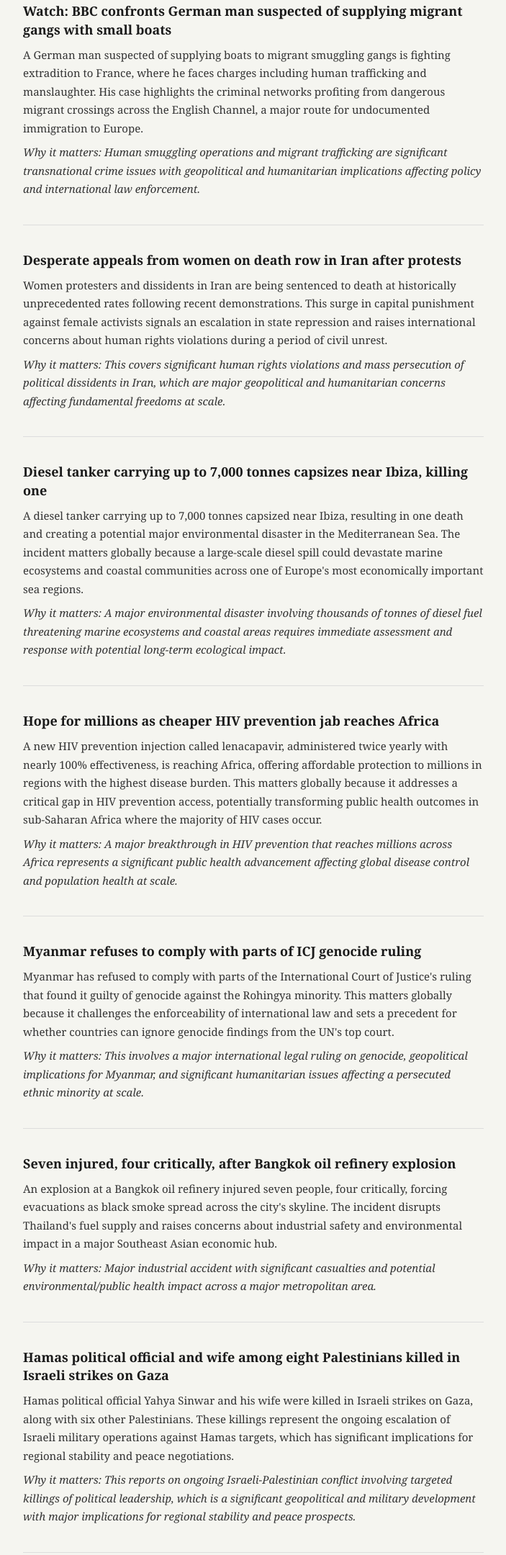
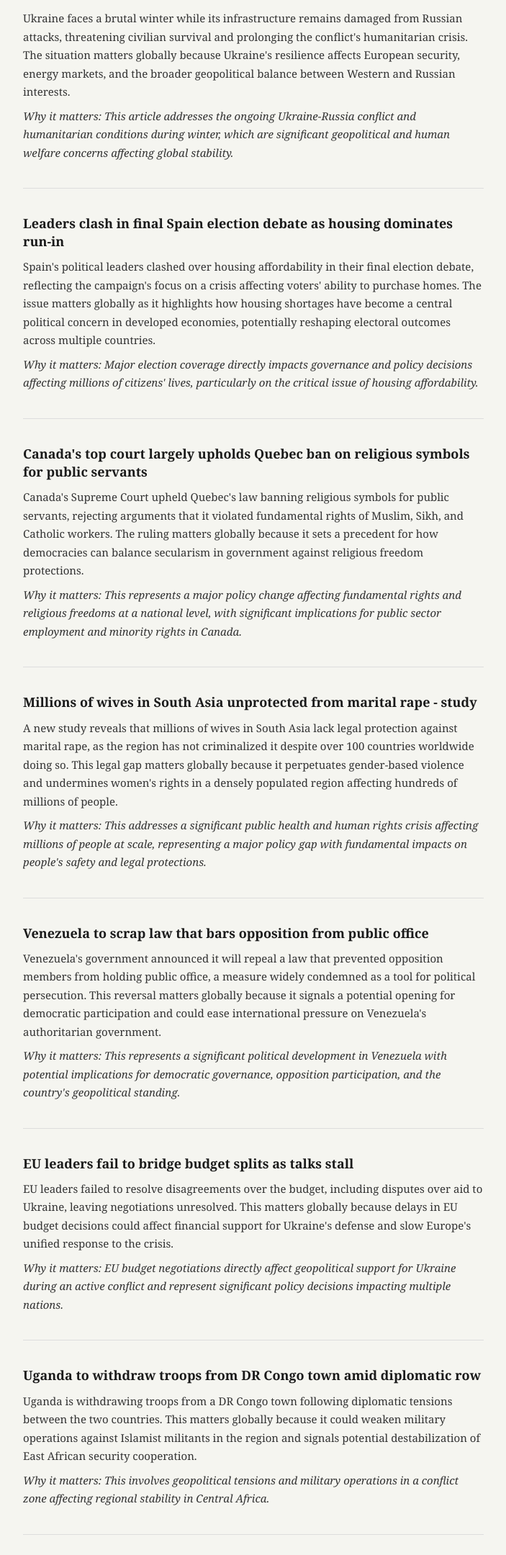
Before and after one commit to bm1815/essential-news, a plain HTML site: page index.html in a window 1280 px wide. Shown: the part 502-2662 px from the top of the page at 72% size, without its empty margins (288-991 px from the left). Drawn offline with Linux system fonts and the light colour scheme.

Commit message:
Update news 2026-11-27

```diff
--- a/index.html
+++ b/index.html
@@ -86,56 +86,56 @@
 
     <header>
         <h1>Essential News</h1>
-        <p>November 26, 2026 — 8 stories that matter</p>
+        <p>November 27, 2026 — 8 stories that matter</p>
     </header>
 
 
     <div class="story">
-        <h2><a href="https://www.bbc.co.uk/news/articles/cqlymky8kpzjo?at_medium=RSS&at_campaign=rss" target="_blank">German boat dealer suspected of supplying Channel smuggling gangs, BBC finds</a></h2>
-        <p>A German boat dealer is suspected of supplying vessels and engines to human trafficking gangs operating in the English Channel, with nearly a third of crossings in early 2026 allegedly linked to his firm. This matters globally because it reveals how organized smuggling networks exploit legal commercial supply chains to facilitate dangerous illegal migrations that endanger lives across international borders.</p>
-        <p class="reason">Why it matters: This reveals a significant supply chain enabling human trafficking and illegal migration across the Channel, which affects border security, public policy, and international law enforcement coordination between nations.</p>
+        <h2><a href="https://www.bbc.co.uk/news/articles/c820q9wgrpyyo?at_medium=RSS&at_campaign=rss" target="_blank">Zelensky criticises 'strange' Trump-Putin friendship in BBC interview</a></h2>
+        <p>Ukrainian President Zelensky criticized the relationship between Trump and Putin in a BBC interview, expressing concern that the US is not pressuring Russia sufficiently in peace negotiations. This matters globally because US diplomatic engagement is critical to resolving the Ukraine-Russia conflict and shaping the geopolitical balance between Western and Russian interests.</p>
+        <p class="reason">Why it matters: This covers geopolitical tensions and ongoing war negotiations involving major world powers that significantly impact Ukraine's future and global security.</p>
     </div>
 
     <div class="story">
-        <h2><a href="https://www.bbc.co.uk/news/videos/cvglrz5yr79go?at_medium=RSS&at_campaign=rss" target="_blank">Watch: BBC confronts German man suspected of supplying migrant gangs with small boats</a></h2>
-        <p>A German man suspected of supplying boats to migrant smuggling gangs is fighting extradition to France, where he faces charges including human trafficking and manslaughter. His case highlights the criminal networks profiting from dangerous migrant crossings across the English Channel, a major route for undocumented immigration to Europe.</p>
-        <p class="reason">Why it matters: Human smuggling operations and migrant trafficking are significant transnational crime issues with geopolitical and humanitarian implications affecting policy and international law enforcement.</p>
+        <h2><a href="https://www.bbc.co.uk/news/articles/c3pw4yrr8kz9o?at_medium=RSS&at_campaign=rss" target="_blank">John Simpson: Ukraine is bowed but still unbroken as freezing weather sets in</a></h2>
+        <p>Ukraine faces a brutal winter while its infrastructure remains damaged from Russian attacks, threatening civilian survival and prolonging the conflict's humanitarian crisis. The situation matters globally because Ukraine's resilience affects European security, energy markets, and the broader geopolitical balance between Western and Russian interests.</p>
+        <p class="reason">Why it matters: This article addresses the ongoing Ukraine-Russia conflict and humanitarian conditions during winter, which are significant geopolitical and human welfare concerns affecting global stability.</p>
     </div>
 
     <div class="story">
-        <h2><a href="https://www.bbc.co.uk/news/articles/cm8x0ve4yd7wo?at_medium=RSS&at_campaign=rss" target="_blank">Desperate appeals from women on death row in Iran after protests</a></h2>
-        <p>Women protesters and dissidents in Iran are being sentenced to death at historically unprecedented rates following recent demonstrations. This surge in capital punishment against female activists signals an escalation in state repression and raises international concerns about human rights violations during a period of civil unrest.</p>
-        <p class="reason">Why it matters: This covers significant human rights violations and mass persecution of political dissidents in Iran, which are major geopolitical and humanitarian concerns affecting fundamental freedoms at scale.</p>
+        <h2><a href="https://www.bbc.co.uk/news/articles/ckr5gr4g8gn5o?at_medium=RSS&at_campaign=rss" target="_blank">Leaders clash in final Spain election debate as housing dominates run-in</a></h2>
+        <p>Spain's political leaders clashed over housing affordability in their final election debate, reflecting the campaign's focus on a crisis affecting voters' ability to purchase homes. The issue matters globally as it highlights how housing shortages have become a central political concern in developed economies, potentially reshaping electoral outcomes across multiple countries.</p>
+        <p class="reason">Why it matters: Major election coverage directly impacts governance and policy decisions affecting millions of citizens' lives, particularly on the critical issue of housing affordability.</p>
     </div>
 
     <div class="story">
-        <h2><a href="https://www.bbc.co.uk/news/articles/c9gklryvj24do?at_medium=RSS&at_campaign=rss" target="_blank">Diesel tanker carrying up to 7,000 tonnes capsizes near Ibiza, killing one</a></h2>
-        <p>A diesel tanker carrying up to 7,000 tonnes capsized near Ibiza, resulting in one death and creating a potential major environmental disaster in the Mediterranean Sea. The incident matters globally because a large-scale diesel spill could devastate marine ecosystems and coastal communities across one of Europe's most economically important sea regions.</p>
-        <p class="reason">Why it matters: A major environmental disaster involving thousands of tonnes of diesel fuel threatening marine ecosystems and coastal areas requires immediate assessment and response with potential long-term ecological impact.</p>
+        <h2><a href="https://www.bbc.co.uk/news/articles/cq3dgpy9lem3o?at_medium=RSS&at_campaign=rss" target="_blank">Canada's top court largely upholds Quebec ban on religious symbols for public servants</a></h2>
+        <p>Canada's Supreme Court upheld Quebec's law banning religious symbols for public servants, rejecting arguments that it violated fundamental rights of Muslim, Sikh, and Catholic workers. The ruling matters globally because it sets a precedent for how democracies can balance secularism in government against religious freedom protections.</p>
+        <p class="reason">Why it matters: This represents a major policy change affecting fundamental rights and religious freedoms at a national level, with significant implications for public sector employment and minority rights in Canada.</p>
     </div>
 
     <div class="story">
-        <h2><a href="https://www.bbc.co.uk/news/articles/cmly7jve72r2o?at_medium=RSS&at_campaign=rss" target="_blank">Hope for millions as cheaper HIV prevention jab reaches Africa</a></h2>
-        <p>A new HIV prevention injection called lenacapavir, administered twice yearly with nearly 100% effectiveness, is reaching Africa, offering affordable protection to millions in regions with the highest disease burden. This matters globally because it addresses a critical gap in HIV prevention access, potentially transforming public health outcomes in sub-Saharan Africa where the majority of HIV cases occur.</p>
-        <p class="reason">Why it matters: A major breakthrough in HIV prevention that reaches millions across Africa represents a significant public health advancement affecting global disease control and population health at scale.</p>
+        <h2><a href="https://www.bbc.co.uk/news/articles/cw074p95ye5do?at_medium=RSS&at_campaign=rss" target="_blank">Millions of wives in South Asia unprotected from marital rape - study</a></h2>
+        <p>A new study reveals that millions of wives in South Asia lack legal protection against marital rape, as the region has not criminalized it despite over 100 countries worldwide doing so. This legal gap matters globally because it perpetuates gender-based violence and undermines women's rights in a densely populated region affecting hundreds of millions of people.</p>
+        <p class="reason">Why it matters: This addresses a significant public health and human rights crisis affecting millions of people at scale, representing a major policy gap with fundamental impacts on people's safety and legal protections.</p>
     </div>
 
     <div class="story">
-        <h2><a href="https://www.bbc.co.uk/news/articles/c61wr87wyg5wo?at_medium=RSS&at_campaign=rss" target="_blank">Myanmar refuses to comply with parts of ICJ genocide ruling</a></h2>
-        <p>Myanmar has refused to comply with parts of the International Court of Justice's ruling that found it guilty of genocide against the Rohingya minority. This matters globally because it challenges the enforceability of international law and sets a precedent for whether countries can ignore genocide findings from the UN's top court.</p>
-        <p class="reason">Why it matters: This involves a major international legal ruling on genocide, geopolitical implications for Myanmar, and significant humanitarian issues affecting a persecuted ethnic minority at scale.</p>
+        <h2><a href="https://www.bbc.co.uk/news/articles/c58j4pw9xjrlo?at_medium=RSS&at_campaign=rss" target="_blank">Venezuela to scrap law that bars opposition from public office</a></h2>
+        <p>Venezuela's government announced it will repeal a law that prevented opposition members from holding public office, a measure widely condemned as a tool for political persecution. This reversal matters globally because it signals a potential opening for democratic participation and could ease international pressure on Venezuela's authoritarian government.</p>
+        <p class="reason">Why it matters: This represents a significant political development in Venezuela with potential implications for democratic governance, opposition participation, and the country's geopolitical standing.</p>
     </div>
 
     <div class="story">
-        <h2><a href="https://www.bbc.co.uk/news/articles/crx209kwk4kzo?at_medium=RSS&at_campaign=rss" target="_blank">Seven injured, four critically, after Bangkok oil refinery explosion</a></h2>
-        <p>An explosion at a Bangkok oil refinery injured seven people, four critically, forcing evacuations as black smoke spread across the city's skyline. The incident disrupts Thailand's fuel supply and raises concerns about industrial safety and environmental impact in a major Southeast Asian economic hub.</p>
-        <p class="reason">Why it matters: Major industrial accident with significant casualties and potential environmental/public health impact across a major metropolitan area.</p>
+        <h2><a href="https://www.bbc.co.uk/news/articles/cw4gnm3m9deno?at_medium=RSS&at_campaign=rss" target="_blank">EU leaders fail to bridge budget splits as talks stall</a></h2>
+        <p>EU leaders failed to resolve disagreements over the budget, including disputes over aid to Ukraine, leaving negotiations unresolved. This matters globally because delays in EU budget decisions could affect financial support for Ukraine's defense and slow Europe's unified response to the crisis.</p>
+        <p class="reason">Why it matters: EU budget negotiations directly affect geopolitical support for Ukraine during an active conflict and represent significant policy decisions impacting multiple nations.</p>
     </div>
 
     <div class="story">
-        <h2><a href="https://www.bbc.co.uk/news/articles/cqvg2n4mzl1jo?at_medium=RSS&at_campaign=rss" target="_blank">Hamas political official and wife among eight Palestinians killed in Israeli strikes on Gaza</a></h2>
-        <p>Hamas political official Yahya Sinwar and his wife were killed in Israeli strikes on Gaza, along with six other Palestinians. These killings represent the ongoing escalation of Israeli military operations against Hamas targets, which has significant implications for regional stability and peace negotiations.</p>
-        <p class="reason">Why it matters: This reports on ongoing Israeli-Palestinian conflict involving targeted killings of political leadership, which is a significant geopolitical and military development with major implications for regional stability and peace prospects.</p>
+        <h2><a href="https://www.bbc.co.uk/news/articles/cq4gnj2ldkyzo?at_medium=RSS&at_campaign=rss" target="_blank">Uganda to withdraw troops from DR Congo town amid diplomatic row</a></h2>
+        <p>Uganda is withdrawing troops from a DR Congo town following diplomatic tensions between the two countries. This matters globally because it could weaken military operations against Islamist militants in the region and signals potential destabilization of East African security cooperation.</p>
+        <p class="reason">Why it matters: This involves geopolitical tensions and military operations in a conflict zone affecting regional stability in Central Africa.</p>
     </div>
 
 
```
